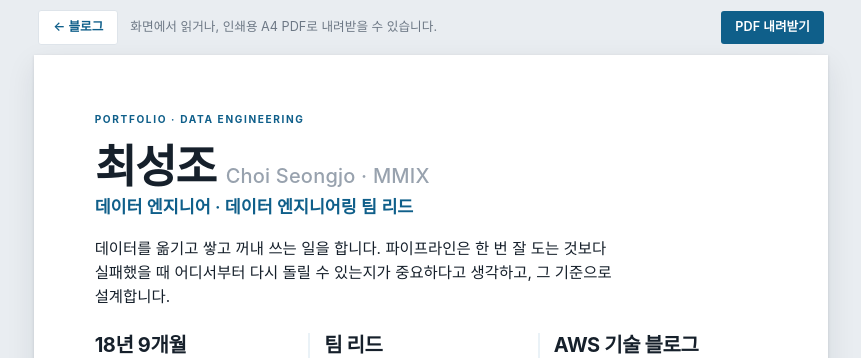
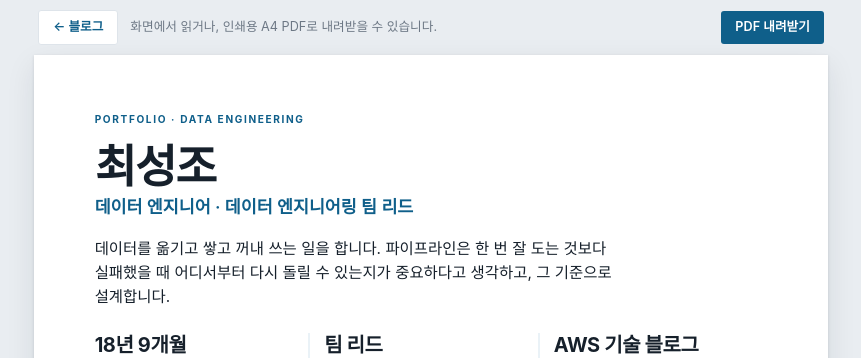
Before and after one commit to csj4032/csj4032.github.io, a Jekyll site: the page built from portfolio/index.html, in a window 1280 px wide. Shown: the top 358 px of the page, without its empty margins (209-1070 px from the left). Built offline with Jekyll 4.4.1, drawn with Linux system fonts in a browser that asks for light colours; some web fonts are replaced.

Commit message:
포트폴리오 표지에서 라틴 표기 제거하고 PDF 파일명 정리
표지 이름 옆의 'Choi Seongjo · MMIX' 를 뺐다. 쓰이지 않게 된 .cover-name .latin
규칙도 함께 지웠다. PDF 는 assets/portfolio/portfolio.pdf 로 이름을 줄이고
README, about, 빌드 스크립트, 내려받기 버튼의 경로를 모두 맞췄다.

Co-Authored-By: Claude Opus 5 (1M context) <noreply@anthropic.com>
Claude-Session: https://claude.ai/code/session_01XzAsPhcF7CvtGgLYM8iLvP

```diff
--- a/portfolio/index.html
+++ b/portfolio/index.html
@@ -111,13 +111,6 @@ h1, h2, h3, h4 { color: var(--ink); margin: 0; font-weight: 700; }
   line-height: 1.1;
   letter-spacing: -.03em;
   margin: 14px 0 2px;
-}
-.cover-name .latin {
-  font-size: 15pt;
-  font-weight: 500;
-  letter-spacing: .01em;
-  color: var(--faint);
-  margin-left: 10px;
 }
 .cover-role {
   font-size: 13pt;
@@ -411,14 +404,14 @@ ul.plain b { color: var(--ink); }
 <div class="toolbar">
   <a class="btn ghost" href="/">← 블로그</a>
   <span>화면에서 읽거나, 인쇄용 A4 PDF로 내려받을 수 있습니다.</span>
-  <a class="btn" href="/assets/portfolio/csj4032-portfolio.pdf" download>PDF 내려받기</a>
+  <a class="btn" href="/assets/portfolio/portfolio.pdf" download>PDF 내려받기</a>
 </div>
 
 <!-- ============ 1. COVER ============ -->
 <section class="page cover">
   <div class="cover-top">
     <div class="eyebrow">Portfolio · Data Engineering</div>
-    <h1 class="cover-name">최성조<span class="latin">Choi Seongjo · MMIX</span></h1>
+    <h1 class="cover-name">최성조</h1>
     <div class="cover-role">데이터 엔지니어 · 데이터 엔지니어링 팀 리드</div>
     <p class="cover-tagline">
       데이터를 옮기고 쌓고 꺼내 쓰는 일을 합니다. 파이프라인은 한 번 잘 도는 것보다
--- a/scripts/build-portfolio-pdf.mjs
+++ b/scripts/build-portfolio-pdf.mjs
@@ -16,7 +16,7 @@ import { fileURLToPath } from 'node:url';
 
 const root = path.resolve(path.dirname(fileURLToPath(import.meta.url)), '..');
 const SRC = path.join(root, 'portfolio', 'index.html');
-const OUT = path.join(root, 'assets', 'portfolio', 'csj4032-portfolio.pdf');
+const OUT = path.join(root, 'assets', 'portfolio', 'portfolio.pdf');
 
 const CHROME_CANDIDATES = [
   '/Applications/Google Chrome.app/Contents/MacOS/Google Chrome',
```
Also changed, not shown: about/index.md (+1 -1 lines), README.md, 2 other files.
